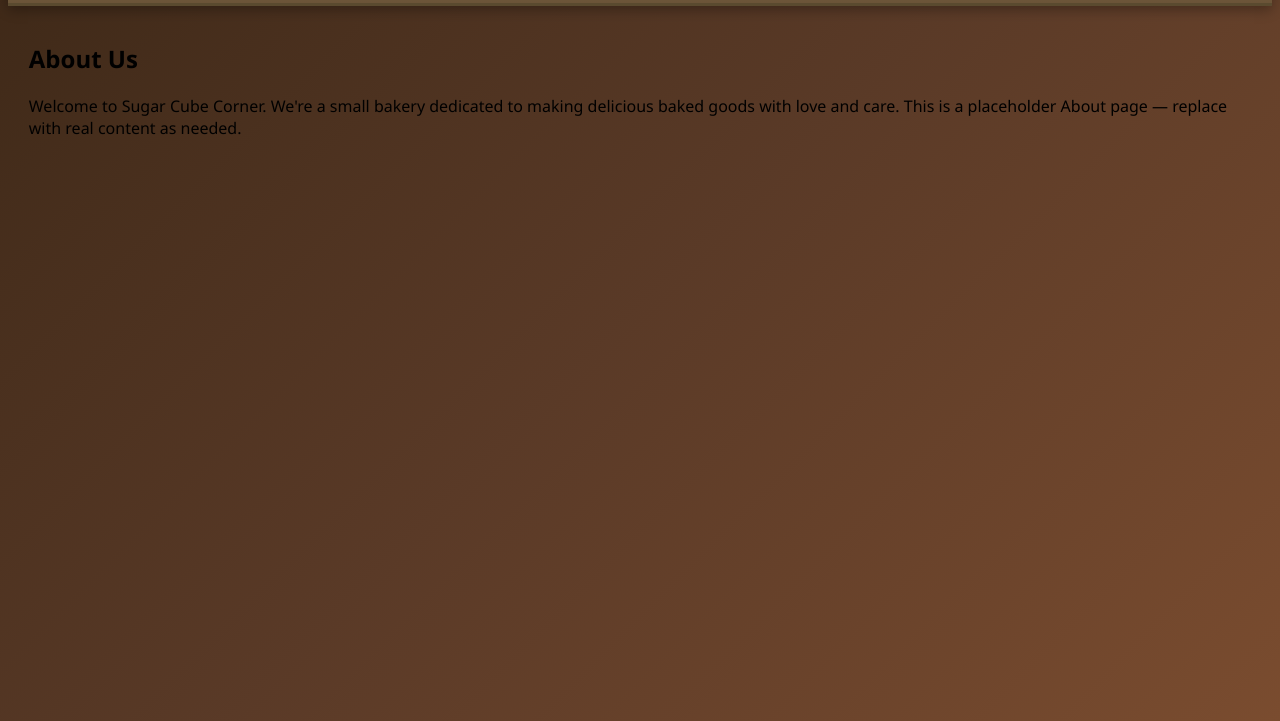
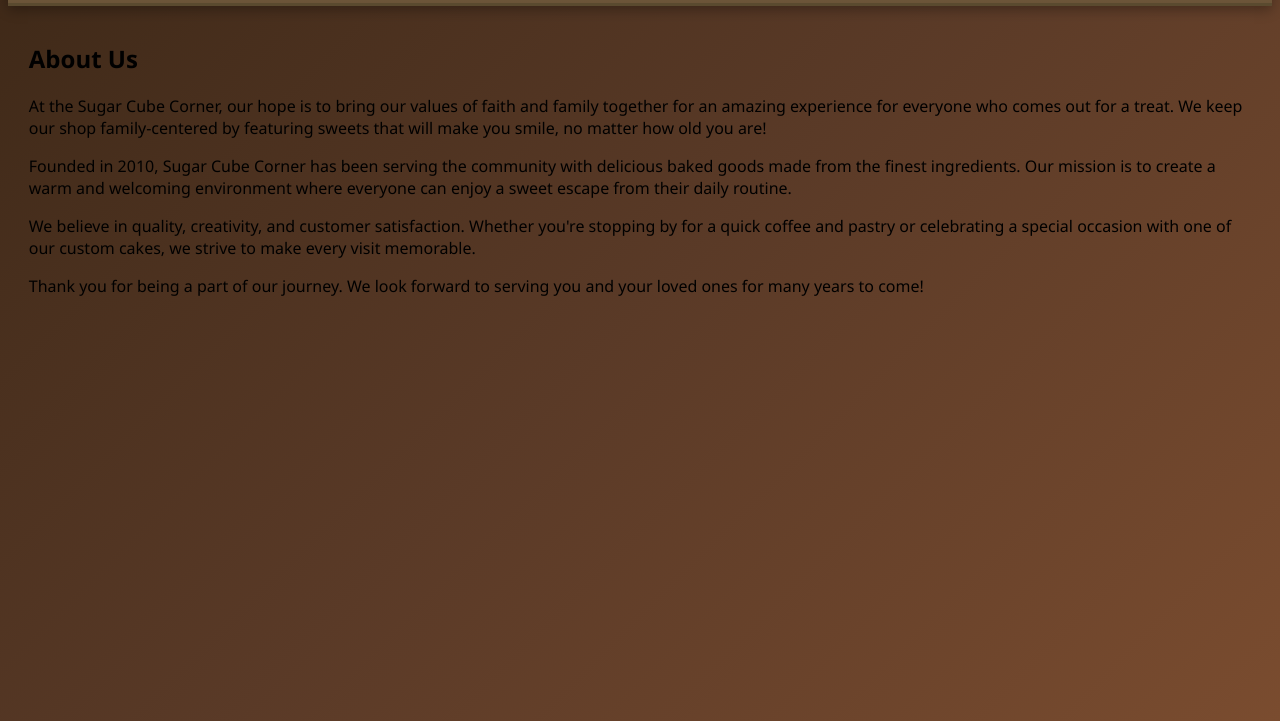
Before and after one commit to rashadlofton63-alt/120-Finals, a plain HTML site: page about.html in a window 1280 px wide. Shown: the part 95-816 px from the top of the page. Drawn offline with Linux system fonts and the light colour scheme.

Commit message:
Add files via upload

```diff
--- a/about.html
+++ b/about.html
@@ -18,7 +18,10 @@
 
     <div class="container">
         <h2>About Us</h2>
-        <p>Welcome to Sugar Cube Corner. We're a small bakery dedicated to making delicious baked goods with love and care. This is a placeholder About page — replace with real content as needed.</p>
+        <p>At the Sugar Cube Corner, our hope is to bring our values of faith and family together for an amazing experience for everyone who comes out for a treat. We keep our shop family-centered by featuring sweets that will make you smile, no matter how old you are!</p>
+        <p>Founded in 2010, Sugar Cube Corner has been serving the community with delicious baked goods made from the finest ingredients. Our mission is to create a warm and welcoming environment where everyone can enjoy a sweet escape from their daily routine.</p>
+        <p>We believe in quality, creativity, and customer satisfaction. Whether you're stopping by for a quick coffee and pastry or celebrating a special occasion with one of our custom cakes, we strive to make every visit memorable.</p>
+        <p>Thank you for being a part of our journey. We look forward to serving you and your loved ones for many years to come!</p>
     </div>
 </body>
 </html>
```
